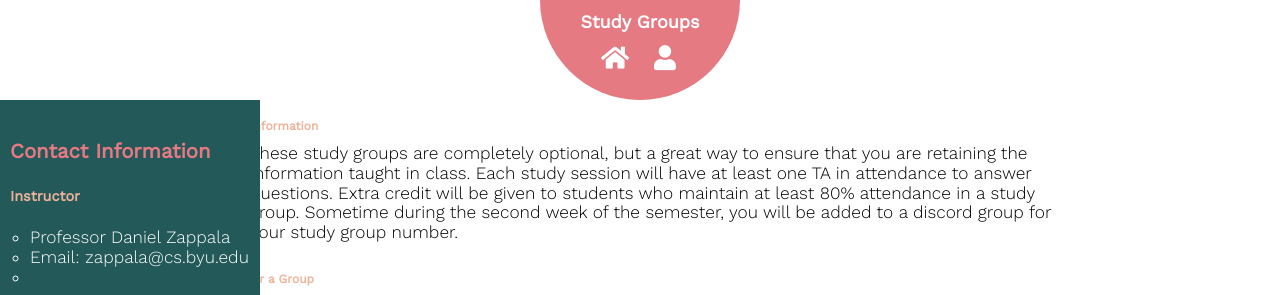
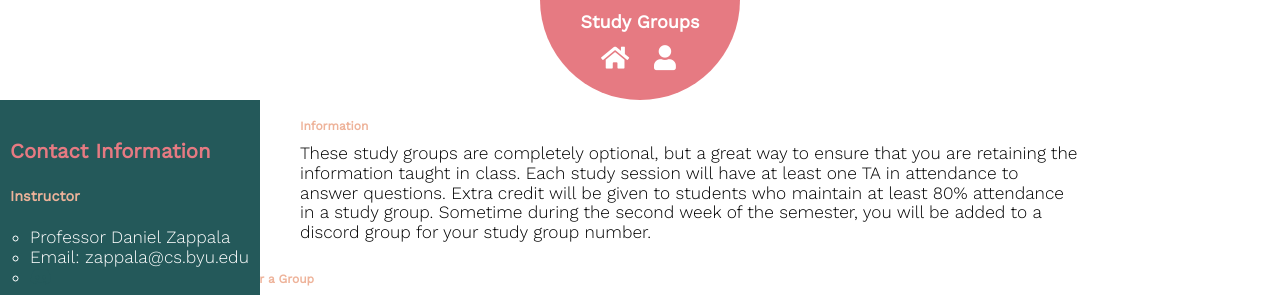
Before and after one commit to elliking1/cp5, a Vue app in the folder front-end/: page / in a window 1280 px wide. Shown: the top 295 px of the page. Built offline with nearby package versions, Linux system fonts and the light colour scheme; no server answers.

Commit message:
Update Home.vue

```diff
--- a/front-end/src/views/Home.vue
+++ b/front-end/src/views/Home.vue
@@ -98,6 +98,6 @@ export default {
 <style>
 #info {
    padding-top: 110px;
-   margin-left: 50px;
+   margin-left: 100px;
 }
 </style>
```
